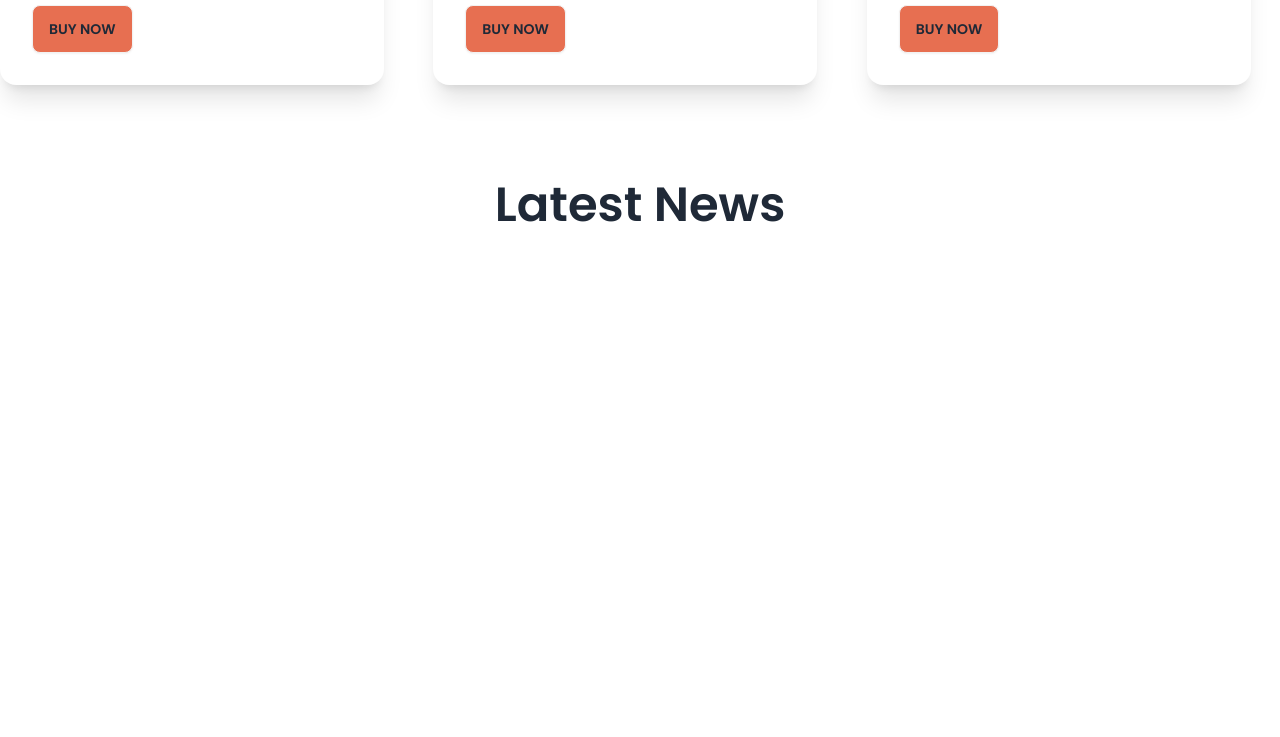
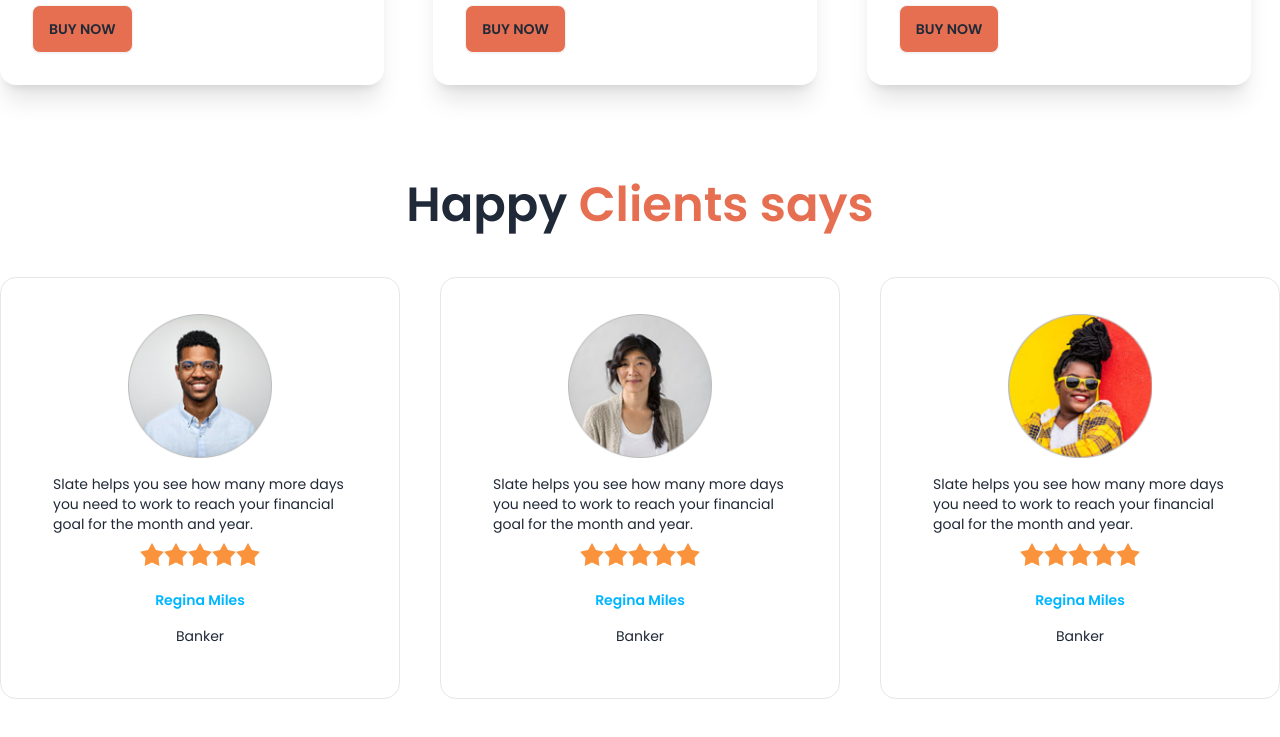
Before and after one commit to protim1451/biker-zone-daisy, a plain HTML site: page index.html in a window 1280 px wide. Shown: the part 1281-2018 px from the top of the page. Before the commit the page ends 1606 px from the top, so only its background shows below. Drawn offline with nearby package versions, Linux system fonts and the light colour scheme.

Commit message:
client review added

```diff
--- a/index.html
+++ b/index.html
@@ -204,8 +204,73 @@
         </section>
         <!-- happy clients -->
         <section class="my-24">
-            <h3 class="text-5xl font-semibold text-center mb-12">Latest News</h3>
-
+            <h3 class="text-5xl font-semibold text-center mb-12">Happy <span class="text-bike-primary">Clients
+                    says</span></h3>
+            <div class="grid gap-10 grid-cols-1 md:grid-cols-2 lg:grid-cols-3 ">
+                <!-- First review -->
+                <div class="card card-compact  bg-base-100 p-9 border border-grey-400">
+                    <figure><img class="w-36" src="/images/others/user-1.png" alt="Shoes" /></figure>
+                    <div class="card-body">
+                        <p>Slate helps you see how
+                            many more days you need
+                            to work to reach your financial
+                            goal for the month and year.</p>
+                        <div class="rating justify-center">
+                            <input type="radio" name="rating-2" class="mask mask-star-2 bg-orange-400" />
+                            <input type="radio" name="rating-2" class="mask mask-star-2 bg-orange-400" />
+                            <input type="radio" name="rating-2" class="mask mask-star-2 bg-orange-400" />
+                            <input type="radio" name="rating-2" class="mask mask-star-2 bg-orange-400" />
+                            <input type="radio" name="rating-2" class="mask mask-star-2 bg-orange-400" checked/>
+                        </div>
+                        <div class="text-center space-y-4 mt-4">
+                            <h4 class="text-sm font-semibold text-info">Regina Miles</h4>
+                            <p>Banker</p>
+                        </div>
+                    </div>
+                </div>
+                <!-- 2nd Review -->
+                <div class="card card-compact  bg-base-100 p-9 border border-grey-400">
+                    <figure><img class="w-36" src="/images/others/user-2.png" alt="Shoes" /></figure>
+                    <div class="card-body">
+                        <p>Slate helps you see how
+                            many more days you need
+                            to work to reach your financial
+                            goal for the month and year.</p>
+                        <div class="rating justify-center">
+                            <input type="radio" name="rating-2" class="mask mask-star-2 bg-orange-400" />
+                            <input type="radio" name="rating-2" class="mask mask-star-2 bg-orange-400" />
+                            <input type="radio" name="rating-2" class="mask mask-star-2 bg-orange-400" />
+                            <input type="radio" name="rating-2" class="mask mask-star-2 bg-orange-400" />
+                            <input type="radio" name="rating-2" class="mask mask-star-2 bg-orange-400" checked/>
+                        </div>
+                        <div class="text-center space-y-4 mt-4">
+                            <h4 class="text-sm font-semibold text-info">Regina Miles</h4>
+                            <p>Banker</p>
+                        </div>
+                    </div>
+                </div>
+                <!-- 3rd Review -->
+                <div class="card card-compact  bg-base-100 p-9 border border-grey-400">
+                    <figure><img class="w-36" src="/images/others/user-3.png" alt="Shoes" /></figure>
+                    <div class="card-body">
+                        <p>Slate helps you see how
+                            many more days you need
+                            to work to reach your financial
+                            goal for the month and year.</p>
+                        <div class="rating justify-center">
+                            <input type="radio" name="rating-2" class="mask mask-star-2 bg-orange-400" />
+                            <input type="radio" name="rating-2" class="mask mask-star-2 bg-orange-400" />
+                            <input type="radio" name="rating-2" class="mask mask-star-2 bg-orange-400" />
+                            <input type="radio" name="rating-2" class="mask mask-star-2 bg-orange-400" />
+                            <input type="radio" name="rating-2" class="mask mask-star-2 bg-orange-400" checked/>
+                        </div>
+                        <div class="text-center space-y-4 mt-4">
+                            <h4 class="text-sm font-semibold text-info">Regina Miles</h4>
+                            <p>Banker</p>
+                        </div>
+                    </div>
+                </div>
+            </div>
         </section>
     </main>
     <footer>
```
